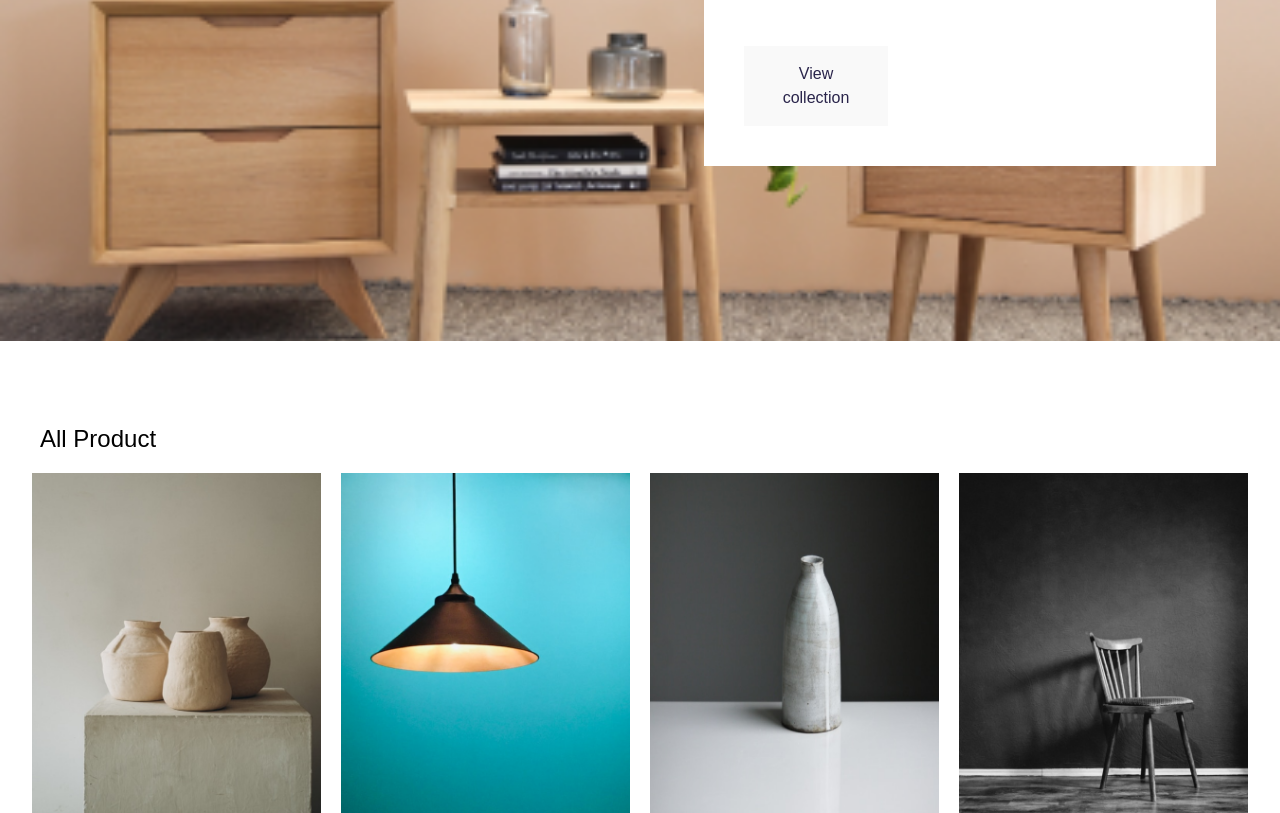
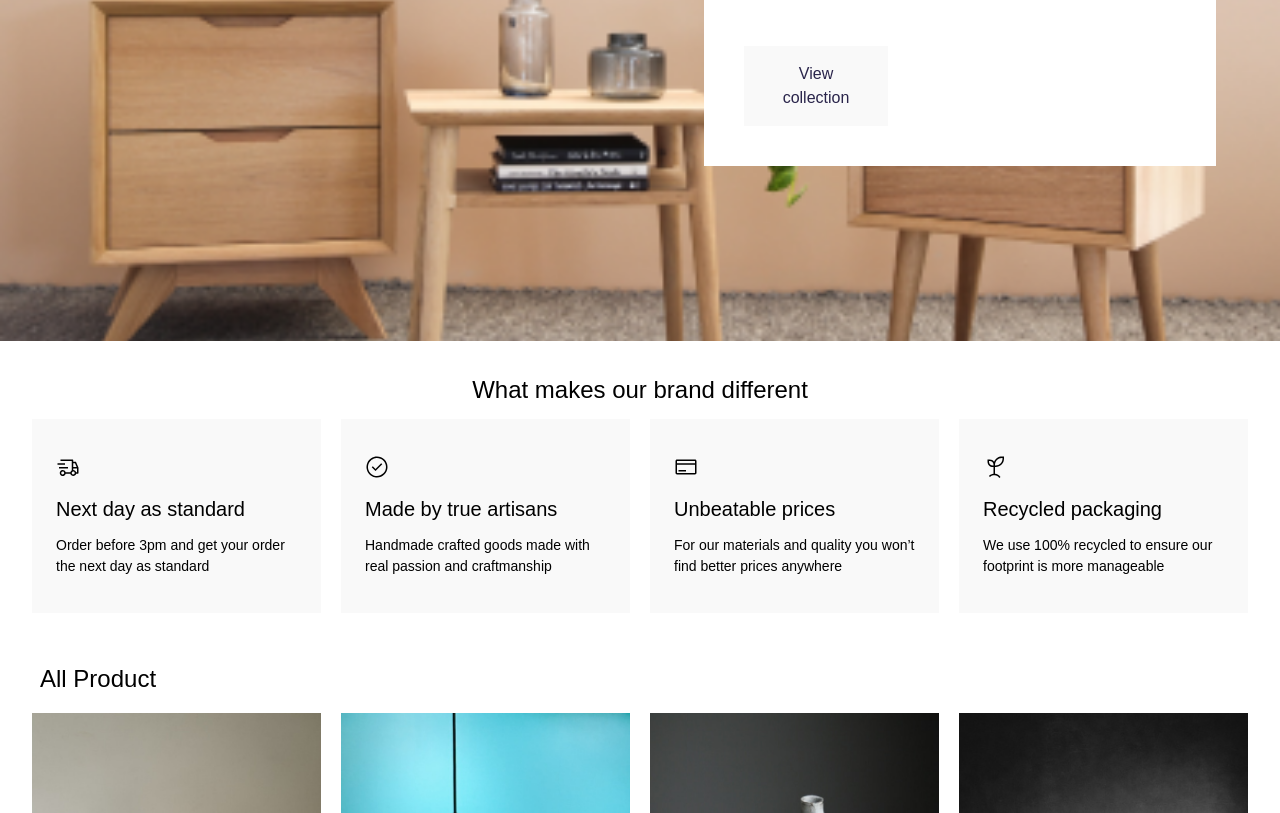
Before and after one commit to vuhuy172dh/ecommerce-website, a React (Create React App) app: page / in a window 1280 px wide. Shown: the part 479-1292 px from the top of the page. Built offline with nearby package versions, Linux system fonts and the light colour scheme; a web font is replaced by a local one.

Commit message:
fix margin top and margin bottom of InfoItem component

```diff
--- a/src/components/infoItem.jsx
+++ b/src/components/infoItem.jsx
@@ -26,7 +26,7 @@ function InfoItem() {
 
   return (
     // Feature list
-    <section className="py-12 laptop:py-20">
+    <section className="w-full">
       <h4 className="text-h4 mb-3 laptop:text-center laptop:text-h3">
         What makes our brand different
       </h4>
--- a/src/pages/home.jsx
+++ b/src/pages/home.jsx
@@ -4,6 +4,7 @@ import Button from '../components/button'
 import LinkButton from '../components/linkButton'
 import EmailSignUp from '../components/emailSignUp'
 import ProductItemListing from '../components/productItemListing'
+import InfoItem from '../components/infoItem'
 import { useState, useEffect } from 'react'
 
 import img1 from '../assets/images/ThreeVases.png'
@@ -96,7 +97,9 @@ function HomePage() {
       </div>
 
       {/* info item */}
-      <div></div>
+      <div className="w-full px-8">
+        <InfoItem />
+      </div>
 
       {/* product item list */}
       <div className="px-8 my-8">
--- a/src/pages/productDetail.jsx
+++ b/src/pages/productDetail.jsx
@@ -77,8 +77,12 @@ function ProductDetailPage() {
           </div>
         </div>
       </section>
-      {/* Feature */}
-      <InfoItem />
+
+      {/* Infor Card List */}
+      <div className="w-full py-12 laptop:py-20">
+        <InfoItem />
+      </div>
+
       {/* Email sign up */}
       <section className="flex flex-col laptop:flex-row laptop:-mx-20">
         <div className="-mx-6 laptop:basis-3/6 laptop:mx-0">
```
